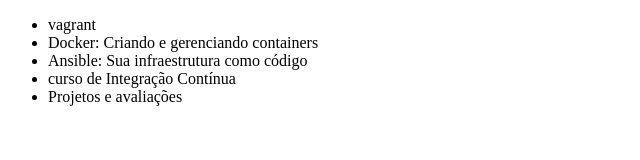
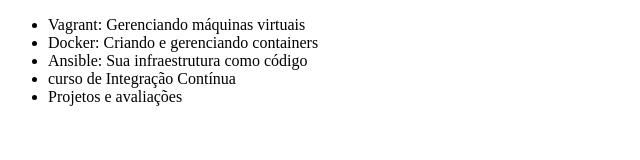
Before and after one commit to EzequiasBR/PrimeiraIntera-ao, a plain HTML site: page index.html in a window 1280 px wide. Shown: the whole page, without its empty margins (0-640 px from the left). Drawn offline with Linux system fonts and the light colour scheme.

Commit message:
Vagrant: Gerenciando máquinas virtuais

```diff
--- a/index.html
+++ b/index.html
@@ -8,7 +8,7 @@
 </head>
 <body>
 <ul>
-    <li>vagrant</li>
+    <li>Vagrant: Gerenciando máquinas virtuais </li>
     <li>Docker: Criando e gerenciando containers</li>
     <li>Ansible: Sua infraestrutura como código </li>
     <li>curso de Integração Contínua</li>
```
